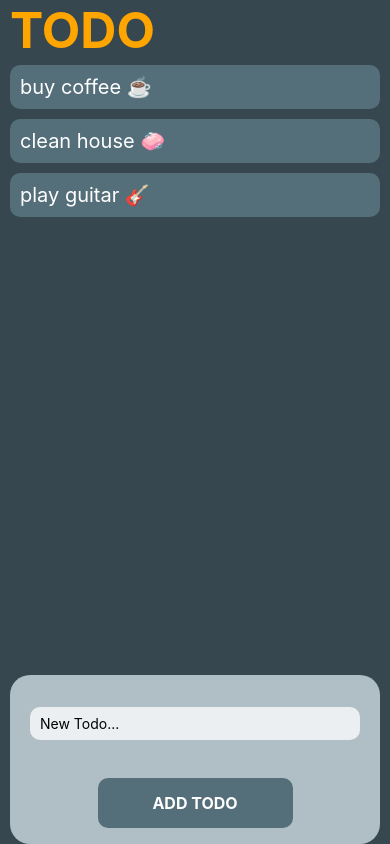
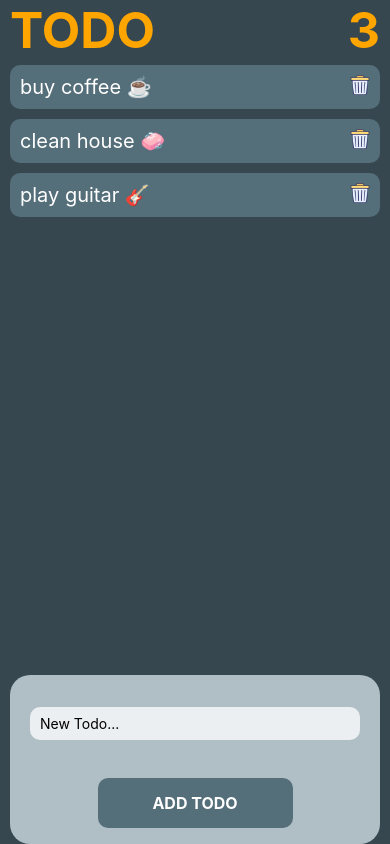
Before and after one commit to Himanshu8218/TodoApp, a React Native app: screen / in a window 390 px wide. Built offline with nearby package versions, Linux system fonts and the light colour scheme.

Commit message:
counter, deleteTodo added

```diff
--- a/src/App.js
+++ b/src/App.js
@@ -14,8 +14,8 @@ const Todo = () => {
   const addNewTodo = (text) => {
     setTodos((todos) => {
       return [
+        {text: text, key: (Math.random() * 1000).toString()},
         ...todos,
-        {text: text, key: Math.random().toString() * 100}
       ];
     })
   }
@@ -34,16 +34,20 @@ const Todo = () => {
         contentInsetAdjustmentBehavior="automatic"
         style={{flex:1, }}>
         <View>
-          <Text style={styles.header}>TODO</Text>
+          <View style={{flexDirection: "row", justifyContent: "space-between"}}>
+            <Text style={styles.header}>TODO</Text>
+            <Text style={styles.header}>{todos.length}</Text>
+          </View>
+
           <View>
             <FlatList
               data={todos}
               renderItem={({item}) => (
               <View style={styles.todosBar}>
                   <Text style={{color: "white", fontSize: 20,}}>{item.text}</Text>
-                  {/* <TouchableOpacity onPress={(item) => console.log(item.text)}>
+                  <TouchableOpacity onPress={() => deleteTodo(item.key)}>
                     <Image style={{width: 20, height: 20}} source={require("./image/dustbin.png")} />
-                  </TouchableOpacity> */}
+                  </TouchableOpacity>
               </View>
               )}
             />
@@ -62,7 +66,7 @@ const styles = StyleSheet.create({
     color: "orange",
     fontSize: 50,
     fontWeight: "bold",
-    marginLeft: 10,
+    marginHorizontal: 10,
   },
   todosBar: {
     marginHorizontal: 10,
```
